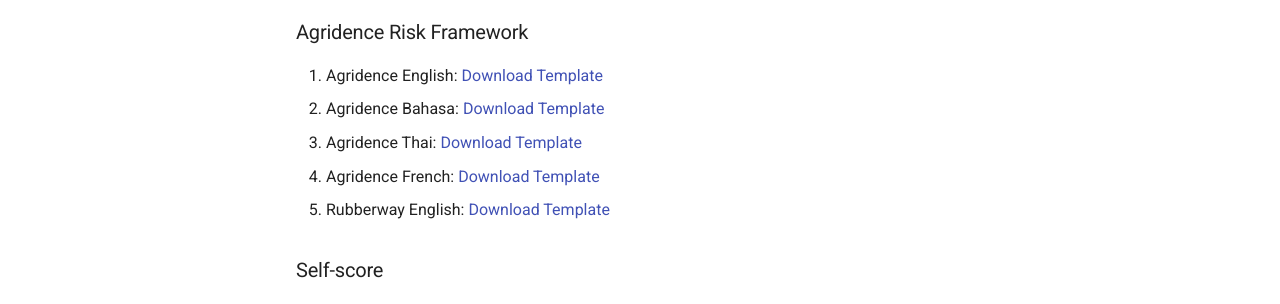
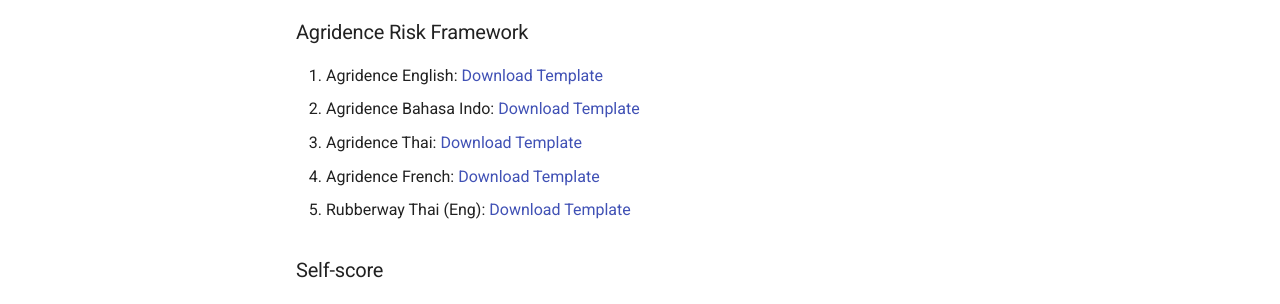
Before and after one commit to Agridence/public-docs, an MkDocs documentation site: the page built from docs/traceability/form_templates.md, in a window 1280 px wide and 1092 px high. Shown: the part 605-909 px from the top of the window. Built offline with MkDocs 1.6.1 and Material for MkDocs 9.7.7, drawn with Linux system fonts in a browser that asks for light colours.

Commit message:
updated RW template

```diff
--- a/docs/traceability/form_templates.md
+++ b/docs/traceability/form_templates.md
@@ -12,10 +12,10 @@ NOTE: Please ensure your responses match the sample answer/s (greyed out in the
 ### Agridence Risk Framework
 
 1. Agridence English: [Download Template](https://assets.agridence.com/docs-assets/questionnaire-templates/AGD_English.xlsx)
-2. Agridence Bahasa: [Download Template](https://assets.agridence.com/docs-assets/questionnaire-templates/AGD_Bahasa.xlsx)
+2. Agridence Bahasa Indo: [Download Template](https://assets.agridence.com/docs-assets/questionnaire-templates/AGD_Bahasa.xlsx)
 3. Agridence Thai: [Download Template](https://assets.agridence.com/docs-assets/questionnaire-templates/AGD_Thailand.xlsx)
 4. Agridence French: [Download Template](https://assets.agridence.com/docs-assets/questionnaire-templates/AGD%20French.xlsx)
-5. Rubberway English: [Download Template](https://assets.agridence.com/docs-assets/questionnaire-templates/AGD_Rubberway.xlsx)
+5. Rubberway Thai (Eng): [Download Template](https://assets.agridence.com/docs-assets/questionnaire-templates/AGD_RUBBERWAY_ThaiEng.xlsx)
 
 ### Self-score
 
```
